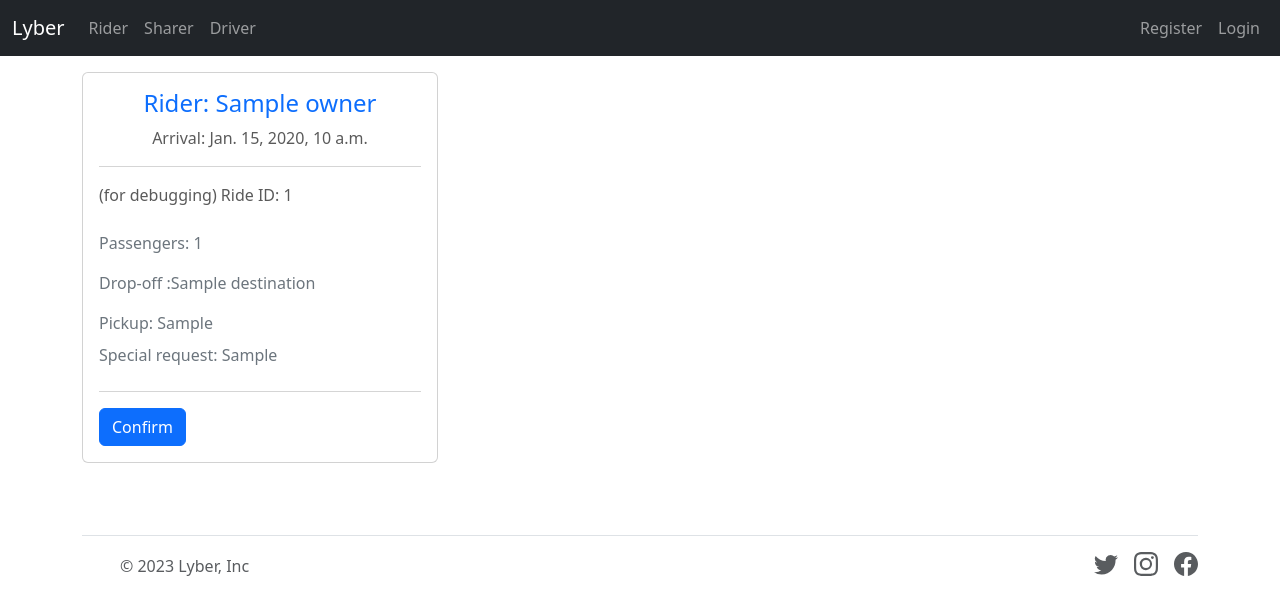
After one commit to carolinechen99/ride-hailing-web, a Django app: template templates/ride/sharer_select.html in a window 1280 px wide. The commit adds this page. Shown: the top 615 px of the page. Run offline with Django 3.2, Linux system fonts and the light colour scheme; the template is opened without the code that fills it: most values are stand-ins (such as "Sample title", 1, 10 or a date in 2020); some libraries are stand-ins or nearby versions.

Commit message:
fix request_ride submit redirect bug. Added sharer request parts (incomplete)

```diff
--- a/ride/urls.py
+++ b/ride/urls.py
@@ -7,6 +7,7 @@ urlpatterns = [
     path('request_ride', views.request_ride, name='request_ride'),
     path('driver', views.driver, name='driver'),
     path('sharer_request', views.sharer_request, name='sharer_request'),
+    path('sharer_select', views.sharer_select, name='sharer_select'),
     path('ride_status/<int:ride_rid>', views.ride_status, name='ride_status'),
     path('driver_find_ride', views.driver_find_ride, name='driver_find_ride'),
     # since Ride tables' primary key is 'rid', therefore driver_ride_status's url is 'driver_ride_status/<int:ride_rid>'
--- a/templates/base.html
+++ b/templates/base.html
@@ -2,6 +2,7 @@
 
 <!DOCTYPE html>
 <html lang="en">
+
 <head>
   <meta charset="UTF-8">
   <meta http-equiv="X-UA-Compatible" content="IE=edge">
@@ -78,6 +79,7 @@
 
 
 </head>
+
 <body>
   <!-- Navigation -->
   {% include 'partials/_nav.html' %}
@@ -96,4 +98,5 @@
 
 
 </body>
+
 </html>
--- a/templates/pages/index.html
+++ b/templates/pages/index.html
@@ -5,6 +5,8 @@
 
 <!-- alert -->
 {% include 'partials/_alerts.html' %}
+
+
 
 <div id="myCarousel" class="carousel slide" data-bs-ride="carousel">
     <div class="carousel-indicators">
@@ -35,7 +37,7 @@
           <div class="carousel-caption">
             <h1>Share rides. Save cash.</h1>
             <p></p>
-            <p><a class="btn btn-lg btn-primary" href="{% url 'ride:sharer' %}">Try sharer mode</a></p>
+            <p><a class="btn btn-lg btn-primary" href="{% url 'ride:sharer_request' %}">Try sharer mode</a></p>
           </div>
         </div>
       </div>
@@ -61,6 +63,4 @@
       <span class="visually-hidden">Next</span>
     </button>
   </div>
-
-
 {% endblock %}
--- a/templates/partials/_nav.html
+++ b/templates/partials/_nav.html
@@ -21,13 +21,15 @@
 
           <li>
           <a
-          {% if 'sharer' in request.path %}
+          {% if 'sharer_request' in request.path %}
             class="nav-link active"
           {% else %}
             class="nav-link"
           {% endif %}
            href="{% url 'ride:sharer_request' %}">Sharer</a>
         </li>
+
+
 
         <li>
           <a
@@ -38,6 +40,8 @@
           {% endif %}
            href="{% url 'ride:driver' %}">Driver</a>
         </li>
+
+
 
         </ul>
         <!-- Register & Login-->
--- a/templates/ride/request_ride.html
+++ b/templates/ride/request_ride.html
@@ -14,7 +14,7 @@
   <div class="row g-5">
     <div class="col-md-7 col-lg-8">
       <h4 class="mb-3">Ride specifics</h4>
-      <form  action="{% url 'ride:request_ride'  %}" method="POST">
+      <form  action="{% url 'ride:request_ride' %}" method="POST">
         {% csrf_token %}
         <fieldset>
         <div class="row g-3">
--- a/templates/ride/sharer_request.html
+++ b/templates/ride/sharer_request.html
@@ -14,6 +14,8 @@
   <div class="row g-5">
     <div class="col-md-7 col-lg-8">
       <h4 class="mb-3">Ride specifics</h4>
+      <!-- Alerts -->
+      {% include 'partials/_alerts.html' %}
       <form action="{% url 'ride:sharer_request'  %}" method="POST">
         {% csrf_token %}
         <fieldset>
--- /dev/null
+++ b/templates/ride/sharer_select.html
@@ -0,0 +1,68 @@
+{% extends 'base.html' %}
+
+
+{% block content %}
+
+  <!-- Open Ride -->
+  <section id="open_rides" class="py-4">
+    <div class="container">
+      <div class="row">
+        {% if rides %}
+        {% for ride in rides %}
+          <div class="col-md-6 col-lg-4 mb-4">
+            <div class="card ride-preview">
+              <!-- <img class="card-img-top" src="{{ ride.photo_main.url }}" alt=""> -->
+
+              <!-- <div class="card-img-overlay">
+                <h2>
+                  <span class="badge badge-secondary text-white">{{ ride.rid }}</span>
+                </h2>
+              </div> -->
+
+              <div class="card-body">
+                <div class="ride-heading text-center">
+                  <h4 class="text-primary">Rider: {{ ride.owner}}</h4>
+                  <p>
+                    <i class="fas fa-map-marker text-secondary"></i> Arrival: {{ ride.required_arrival_time }} </p>
+                </div>
+                <hr>
+                <p>(for debugging) Ride ID: {{ride.rid}}</p>
+                <div class="row py-2 text-secondary">
+                  <div class="col-12">
+                    <i class="fas fa-th-large"></i>Passengers: {{ ride.owner_party_size}}</div>
+                </div>
+                <div class="row py-2 text-secondary">
+                  <div class="col-12">
+                    <i class="fas fa-bed"></i> Drop-off :{{ ride.destination }}</div>
+                </div>
+                <div class="row py-2 text-secondary">
+                  <div class="col-12">
+                    <i class="fas fa-user"></i> Pickup: {{ ride.pickup_location }}</div>
+                </div>
+                <div class="row text-secondary pb-2">
+                  <div class="col-20">
+                    <i class="fas fa-clock"></i> Special request: {{ ride.special_requirements }}</div>
+                </div>
+                <hr>
+                <a href="{% url 'ride:driver_ride_status' ride.rid %}" class="btn btn-primary btn-block">Confirm</a>
+              </div>
+            </div>
+          </div>
+
+        {% endfor %}
+      {% else %}
+      <div class="col-md-12">
+        <p>No rides available</p>
+        <!-- Click button to return to driver.html-->
+        <a href="{% url 'ride:driver' %}" class="btn btn-primary btn-block">Return to search page</a>
+      </div>
+      {% endif %}
+
+
+
+
+      </div>
+    </div>
+  </section>
+
+{% endblock %}
```
Also changed, not shown: ride/views.py (+50 -2 lines). Lines whose indentation alone changed are shown as unchanged.
